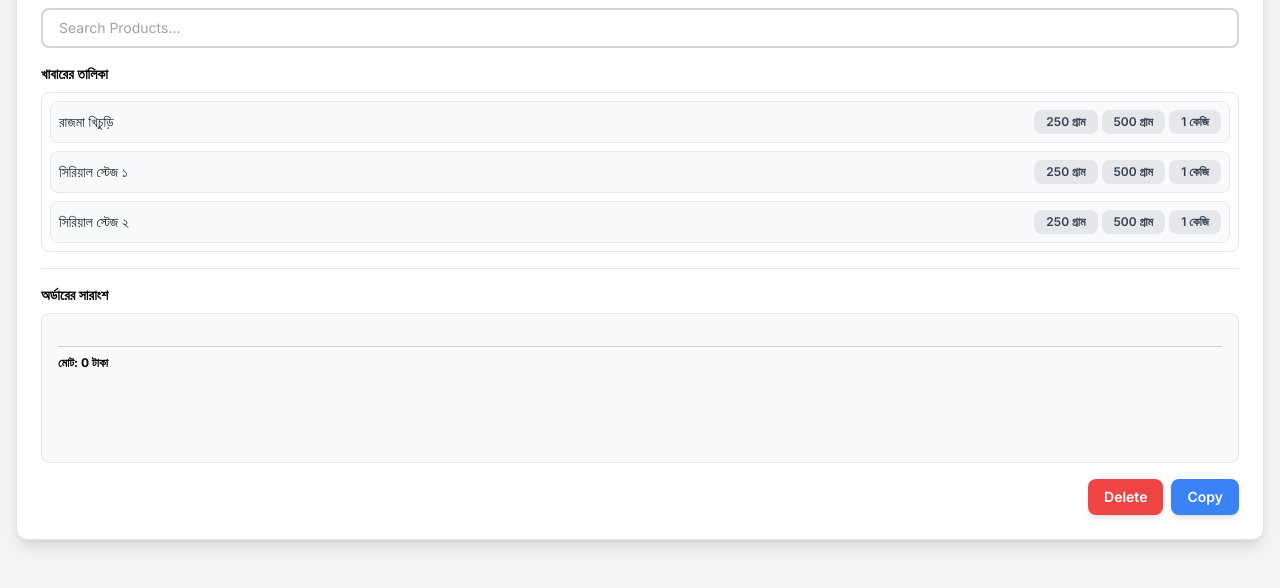
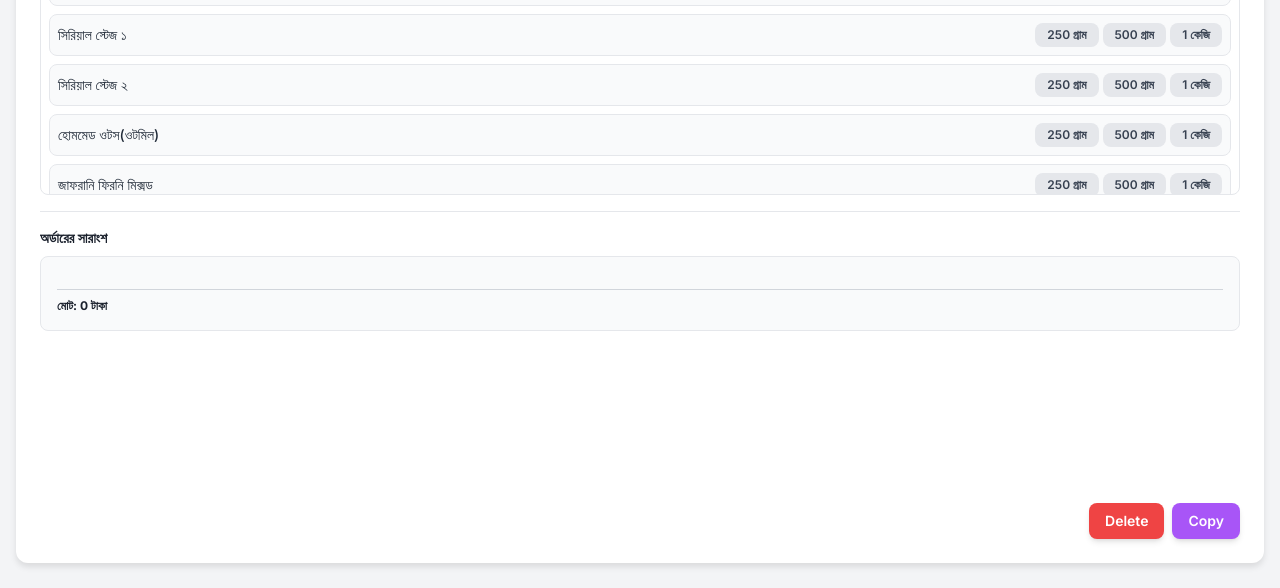
Before and after one commit to ahmedsowad237-coder/order_makersowa-d, a plain HTML site: page index.html in a window 1280 px wide. Shown: the part 221-809 px from the top of the page. Drawn offline with nearby package versions, Linux system fonts and the light colour scheme.

Commit message:
index.html

```diff
--- a/index.html
+++ b/index.html
@@ -9,53 +9,56 @@
         @import url('https://fonts.googleapis.com/css2?family=Inter:wght@400;500;600;700&display=swap');
         body {
             font-family: 'Inter', sans-serif;
-            background-color: #f3f4f6;
-            font-size: 0.625rem; /* আরও ছোট ফন্ট সাইজ */
+            background-color: #f7fafc;
+            color: #1a202c;
+            padding: 1rem;
+            display: flex;
+            justify-content: center;
+            align-items: center;
+            min-height: 100vh;
         }
         .container {
             max-width: 640px;
+            width: 100%;
+            background-color: #ffffff;
+            border-radius: 12px;
+            box-shadow: 0 4px 6px rgba(0, 0, 0, 0.1);
+            padding: 1.5rem;
+            display: flex;
+            flex-direction: column;
+            height: calc(100vh - 2rem);
         }
         .text-sm {
-            font-size: 0.625rem; /* আরও ছোট ফন্ট সাইজ */
+            font-size: 0.875rem;
         }
         .text-xs {
-            font-size: 0.5rem; /* আরও ছোট ফন্ট সাইজ */
+            font-size: 0.75rem;
         }
         .text-lg {
-            font-size: 0.875rem; /* নতুন হেডার ফন্ট সাইজ */
+            font-size: 1.125rem;
         }
-        .delete-btn-product {
-            color: #ef4444;
-            font-size: 1rem;
-        }
-        body::-webkit-scrollbar {
-            display: none;
-        }
-        body {
-            -ms-overflow-style: none;
-            scrollbar-width: none;
-        }
+        /* Hide scrollbar for webkit browsers */
         .no-scrollbar::-webkit-scrollbar {
             display: none;
         }
+        /* Hide scrollbar for other browsers */
         .no-scrollbar {
             -ms-overflow-style: none;
             scrollbar-width: none;
         }
     </style>
 </head>
-<body class="bg-gray-100 p-4">
+<body class="bg-gray-100">
 
-    <div class="container mx-auto bg-white rounded-xl shadow-lg p-6 my-8 border border-gray-200">
-        <!-- Header and Logo -->
+    <div class="container">
+        <!-- Header Section -->
         <div class="flex flex-col items-center justify-center mb-6">
-            <img src="https://placehold.co/100x100?text=👶" alt="Baby Photo Logo" class="rounded-full w-24 h-24 object-cover">
-            <h2 class="mt-2 text-lg font-semibold text-gray-800">আফরিন হোমমেড বেবি ফুড</h2>
+            <h2 class="text-lg font-semibold text-gray-800">Afrin Homemade Baby Food</h2>
         </div>
 
         <!-- Search Bar -->
         <div class="mb-4 relative">
-            <input type="text" id="searchInput" placeholder="Search Products..." class="w-full px-4 py-2 rounded-lg border-2 border-gray-300 focus:outline-none focus:border-blue-500 transition-colors duration-200 text-sm" aria-label="Search products">
+            <input type="text" id="searchInput" placeholder="Search Products..." class="w-full px-4 py-2 rounded-lg border-2 border-gray-300 focus:outline-none focus:border-purple-400 transition-colors duration-200 text-sm">
             <button id="clearSearch" class="absolute right-3 top-1/2 -translate-y-1/2 text-gray-400 hover:text-gray-600 focus:outline-none hidden">
                 <svg xmlns="http://www.w3.org/2000/svg" class="h-4 w-4" viewBox="0 0 20 20" fill="currentColor">
                     <path fill-rule="evenodd" d="M10 18a8 8 0 100-16 8 8 0 000 16zM8.707 7.293a1 1 0 00-1.414 1.414L8.586 10l-1.293 1.293a1 1 0 101.414 1.414L10 11.414l1.293 1.293a1 1 0 001.414-1.414L11.414 10l1.293-1.293a1 1 0 00-1.414-1.414L10 8.586 8.707 7.293z" clip-rule="evenodd" />
@@ -63,10 +66,12 @@
             </button>
         </div>
 
-        <!-- Search Results Section -->
+        <!-- Main Scrollable Content -->
+        <div class="flex-grow overflow-y-auto no-scrollbar">
+            <!-- Product List Section -->
             <div class="mb-4">
                 <h2 class="text-sm font-semibold mb-2">খাবারের তালিকা</h2>
-            <div id="optionList" class="space-y-2 max-h-40 overflow-y-auto no-scrollbar mb-4 p-2 border border-gray-200 rounded-lg">
+                <div id="optionList" class="space-y-2 max-h-60 overflow-y-auto no-scrollbar mb-4 p-2 border border-gray-200 rounded-lg">
                     <!-- Products, delivery, and discounts will be generated here by JavaScript -->
                 </div>
             </div>
@@ -74,8 +79,9 @@
             <!-- Order Summary Section -->
             <div class="mt-4 border-t border-gray-200 pt-4">
                 <h2 class="text-sm font-semibold mb-2">অর্ডারের সারাংশ</h2>
-            <div id="orderSummary" class="bg-gray-50 p-4 rounded-lg border border-gray-200 min-h-[150px] text-xs">
+                <div id="orderSummary" class="bg-gray-50 p-4 rounded-lg border border-gray-200 max-h-[300px] overflow-y-auto no-scrollbar text-xs">
                     <!-- Order details will be displayed here -->
+                </div>
             </div>
         </div>
 
@@ -84,7 +90,7 @@
             <button id="deleteButton" class="px-4 py-2 bg-red-500 text-white font-semibold rounded-lg shadow-md hover:bg-red-600 focus:outline-none focus:ring-2 focus:ring-red-500 focus:ring-opacity-50 transition-colors duration-200 text-sm">
                 Delete
             </button>
-            <button id="copyButton" class="px-4 py-2 bg-blue-500 text-white font-semibold rounded-lg shadow-md hover:bg-blue-600 focus:outline-none focus:ring-2 focus:ring-blue-500 focus:ring-opacity-50 transition-colors duration-200 text-sm">
+            <button id="copyButton" class="px-4 py-2 bg-purple-500 text-white font-semibold rounded-lg shadow-md hover:bg-purple-600 focus:outline-none focus:ring-2 focus:ring-purple-500 focus:ring-opacity-50 transition-colors duration-200 text-sm">
                 Copy
             </button>
         </div>
```
Lines whose indentation alone changed are shown as unchanged.
